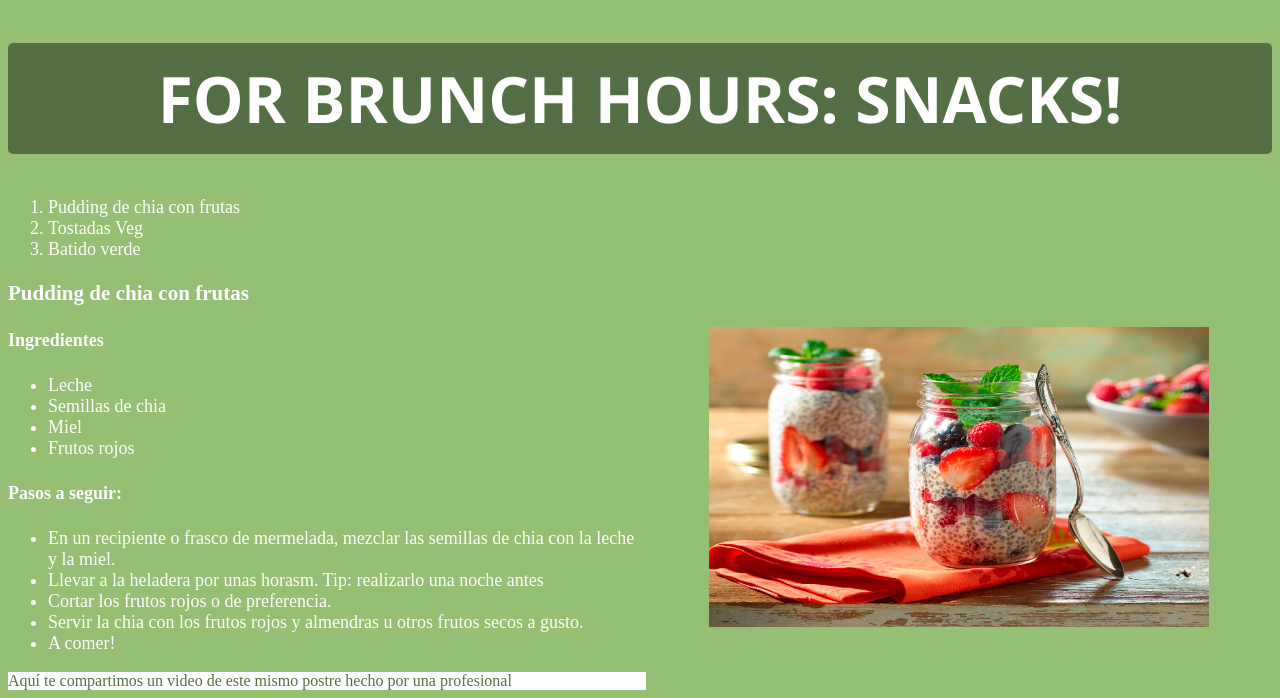
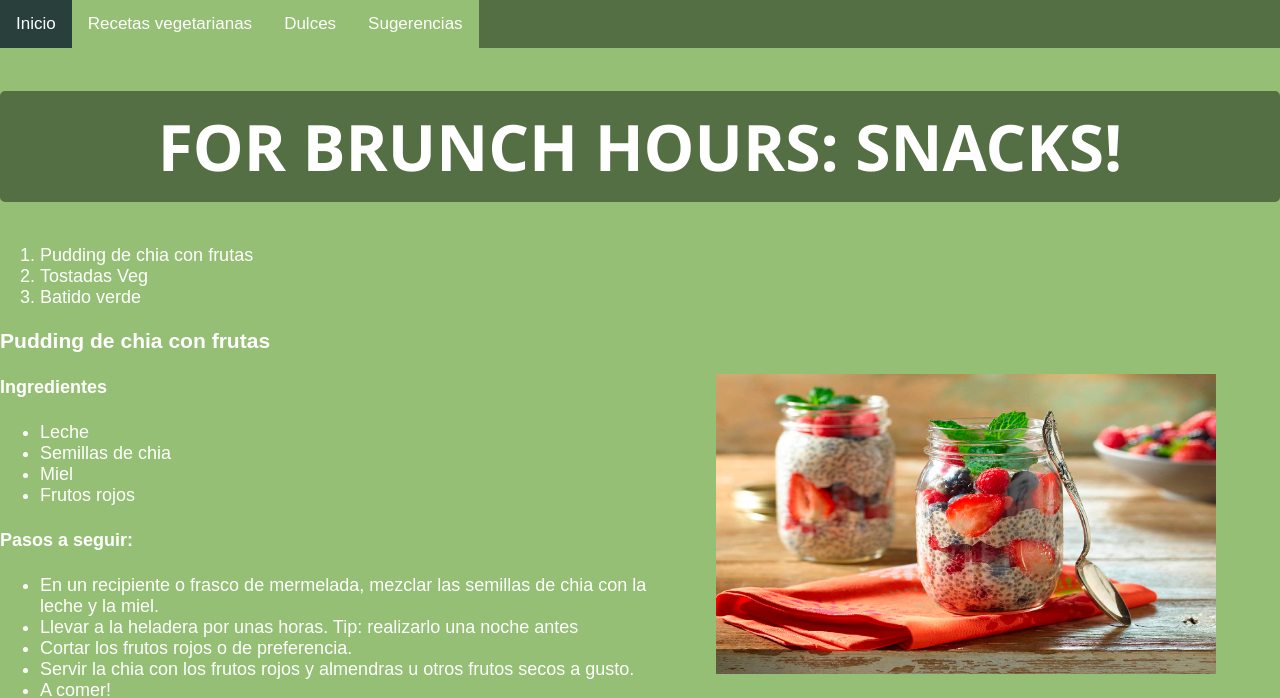
Before and after one commit to ysmin333/tpo2, a plain HTML site: page snacks.html in a window 1280 px wide. Shown: the top 698 px of the page. Drawn offline with Linux system fonts and the light colour scheme.

Commit message:
menu snacks

```diff
--- a/snacks.html
+++ b/snacks.html
@@ -9,6 +9,14 @@
     <title>Snacks</title>
 </head>
 <body>
+    <header>
+        <div class="topnav">
+            <a class="active" href="index.html">Inicio</a>
+            <a href="veggie.html" target="_blank">Recetas vegetarianas</a>
+            <a href="dulces.html" target="_blank"> Dulces</a>
+            <a href="sugerencias.html" target="_blank">Sugerencias</a>
+        </div>
+    </header>
     <h1>FOR BRUNCH HOURS: SNACKS!</h1>
     <div>
         <ol>
@@ -33,7 +41,7 @@
             <h4> Pasos a seguir:</h4>
             <ul>
                 <li> En un recipiente o frasco de mermelada, mezclar las semillas de chia con la leche y la miel.</li>
-                <li> Llevar a la heladera por unas horasm. Tip: realizarlo una noche antes</li>
+                <li> Llevar a la heladera por unas horas. Tip: realizarlo una noche antes</li>
                 <li> Cortar los frutos rojos o de preferencia.</li>
                 <li> Servir la chia con los frutos rojos y almendras u otros frutos secos a gusto.</li>
                 <li>A comer!</li>
--- a/style/snacks.css
+++ b/style/snacks.css
@@ -2,6 +2,42 @@
     background-color:#95BF74;
 
 }
+body {
+    margin: 0;
+    font-family: Arial, Helvetica, sans-serif;
+    font-size: 1.6rem;
+  }
+
+  .center {
+    display: block;
+    margin-left: auto;
+    margin-right: auto;
+    margin-bottom: 10px;
+  }
+
+  .topnav {
+    overflow: hidden;
+    background-color: #556F44;
+  }
+
+  .topnav a {
+    float: left;
+    color: white;
+    text-align: center;
+    padding: 14px 16px;
+    text-decoration: none;
+    font-size: 17px;
+  }
+
+  .topnav a:hover {
+    background-color: #ddd;
+    color: black;
+  }
+
+  .topnav a.active {
+    background-color: #283F3B;
+    color: white;
+  }
 h1 {
     background-color: #556F44;
     border: 2px solid  #556F44;;
```
Also changed, not shown: img/toast veg.avif (deleted), img/tostadas vege.jpg (added).
